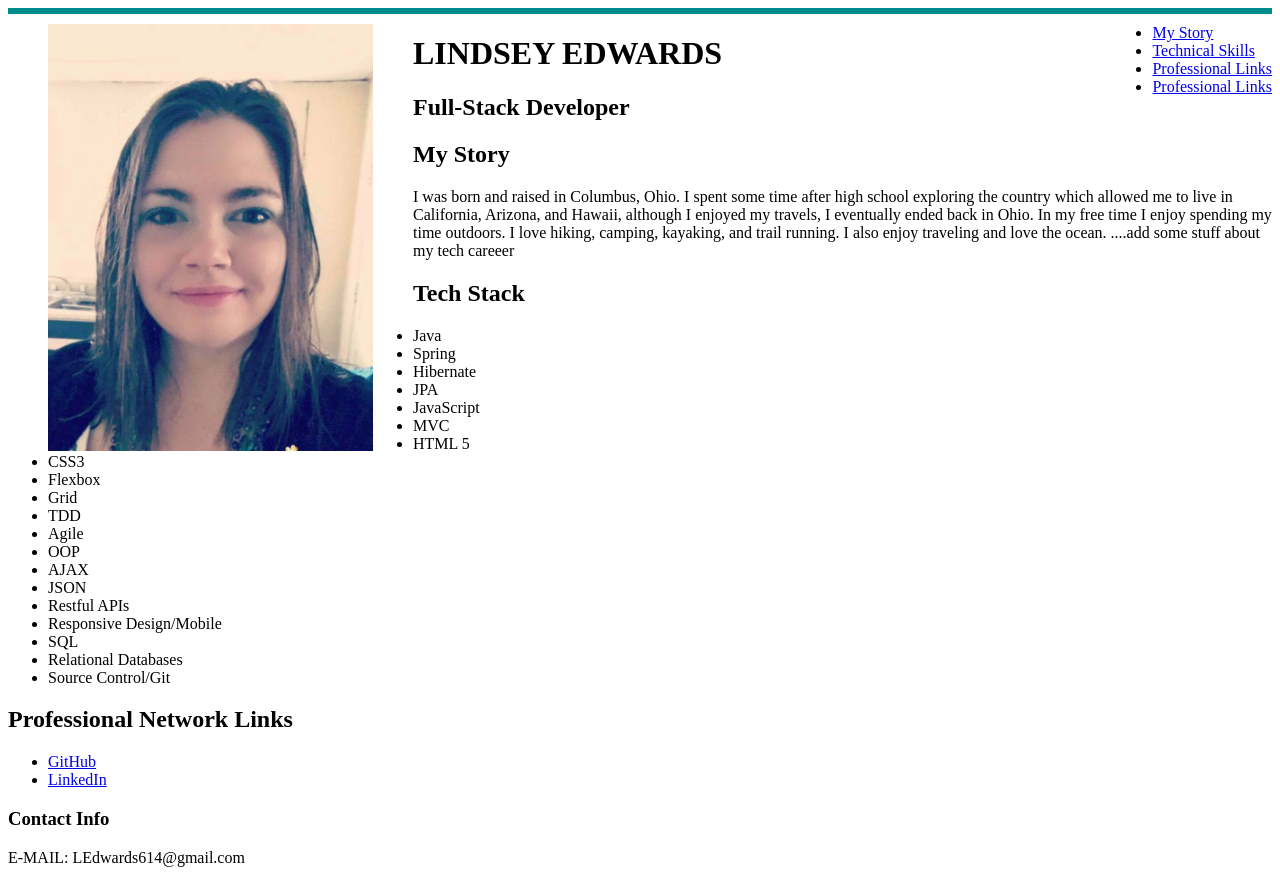
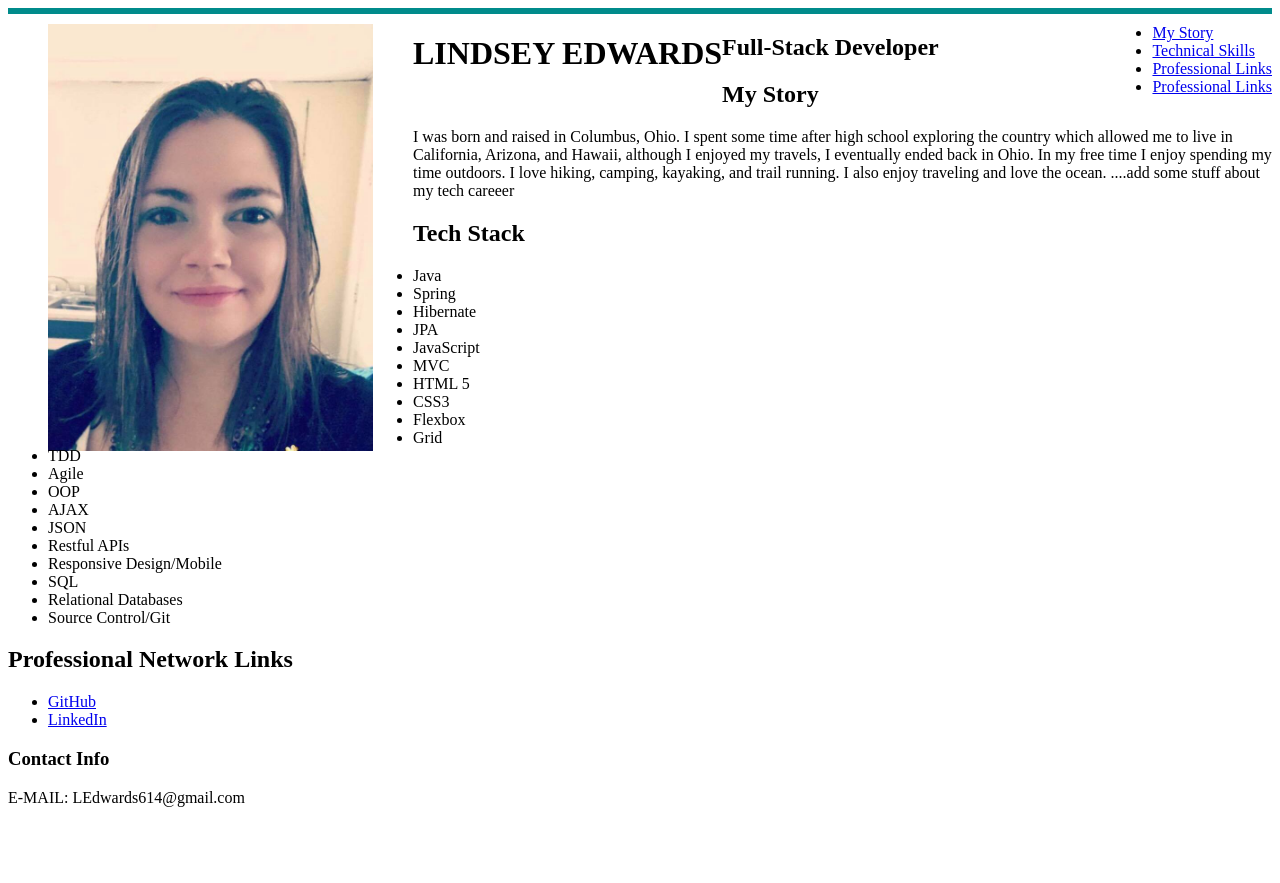
Before and after one commit to ledwards614/ledwards614.github.io, a plain HTML site: page index.html in a window 1280 px wide. After the commit the page ends 823 px from the top, so only its background shows below. Drawn offline with Linux system fonts and the light colour scheme.

Commit message:
grouping

```diff
--- a/cssStyles/css.css
+++ b/cssStyles/css.css
@@ -20,4 +20,5 @@ figure{
  }
  #name{
    font-size: 48;
+   float: left;
  }
--- a/index.html
+++ b/index.html
@@ -30,8 +30,8 @@
 <section id="header"></section>
 <div id="name">
         <h1>LINDSEY EDWARDS</h1>
-        <h2>Full-Stack Developer</h2>
     </div>
+    <h2>Full-Stack Developer</h2>
 
 
 
@@ -49,7 +49,7 @@ about my tech careeer</p>
 
 
 
-
+<div id="techSkills">
 <section id="skills"></section>
 <h2>Tech Stack</h2>
 <!--use css to split into 2 columns -->
@@ -73,25 +73,27 @@ about my tech careeer</p>
     <li> SQL</li>
     <li> Relational Databases</li>
     <li> Source Control/Git</li>
-
     </ul>
+</div>
 
 
 <section id="links"></section>
 <!-- title for next section -->
+<div id="ProfessionLinks">
 <h2>Professional Network Links</h2>
 <!-- list with specific order -->
 <ul>
 <li><a href=https://github.com/ledwards614 target="_blank"> GitHub </a> </li>
 <li><a href=https://www.linkedin.com/in/lindsey-edwards-648bba45 target="_blank"> LinkedIn </a></li>
 </ul>
+</div>
 
-
+<div id="Contact">
 <section id="Contact info"></section>
     <!-- title for next section -->
     <h3>Contact Info</h3>
     <p>E-MAIL: LEdwards614@gmail.com</p>
-
+</div>
 
 
     </body>
```
